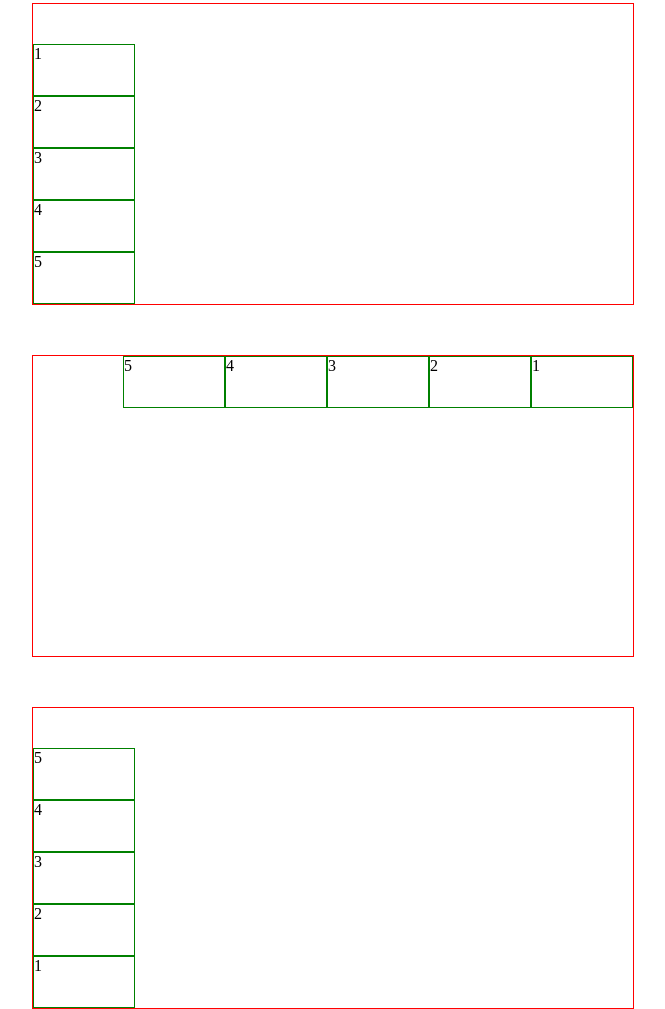
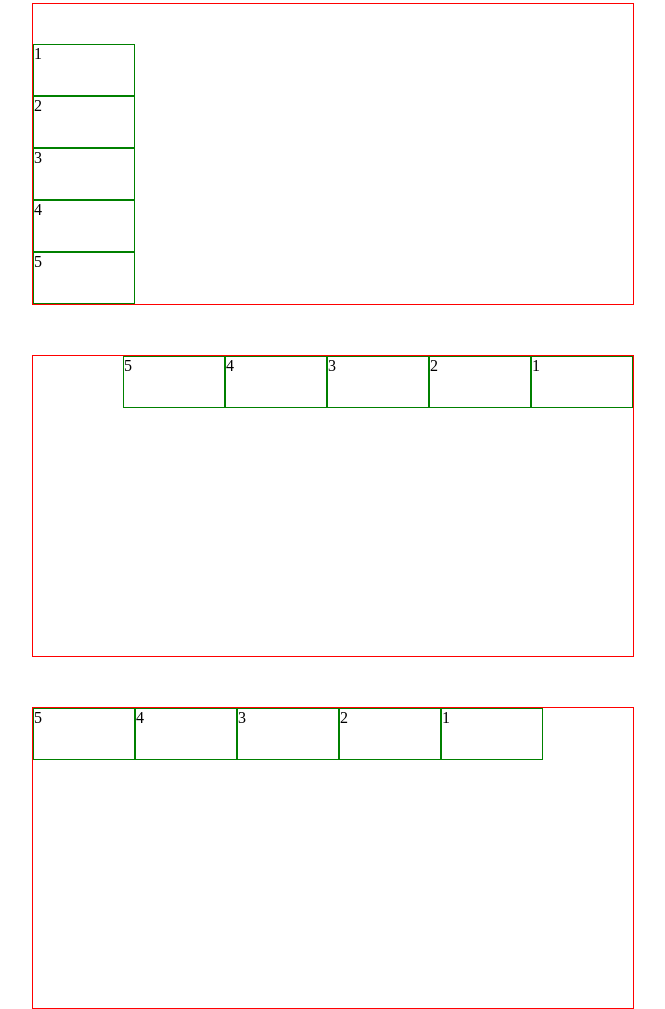
Before and after one commit to xnutti/practice, a plain HTML site: page flex/flex2.html in a window 1280 px wide. Shown: the part 357-1366 px from the top of the page, without its empty margins (307-972 px from the left). Drawn offline with Linux system fonts and the light colour scheme.

Commit message:
save 38. the main axis from right to left/flex-end

```diff
--- a/flex/flex2.css
+++ b/flex/flex2.css
@@ -128,13 +128,14 @@
 	border: 1px solid green;
 }
 
-/* колонка наоборот */
+/* flex-direction row-reverse/end */
 
 #parent4 {
     position: relative;
     top: 150px;
     display: flex;
-    flex-direction: column-reverse;
+    flex-direction: row-reverse;
+    justify-content: flex-end;
 	width: 600px;
 	height: 300px;
 	margin: 0 auto;
```
